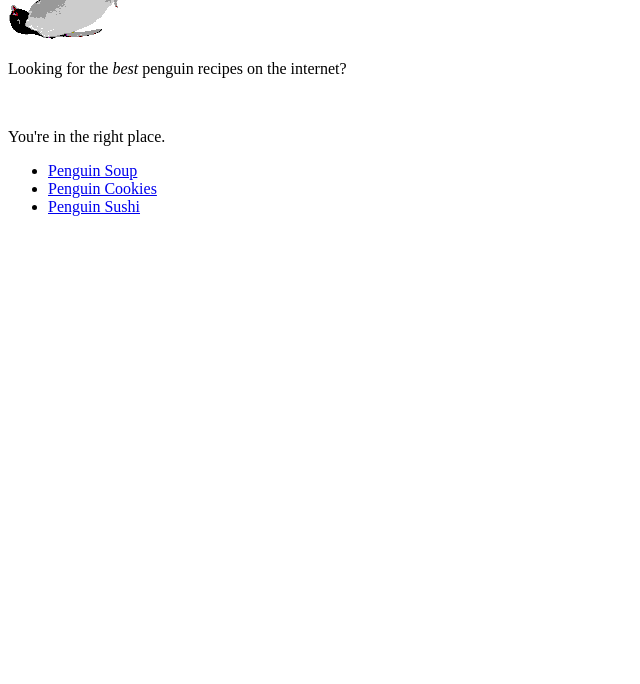
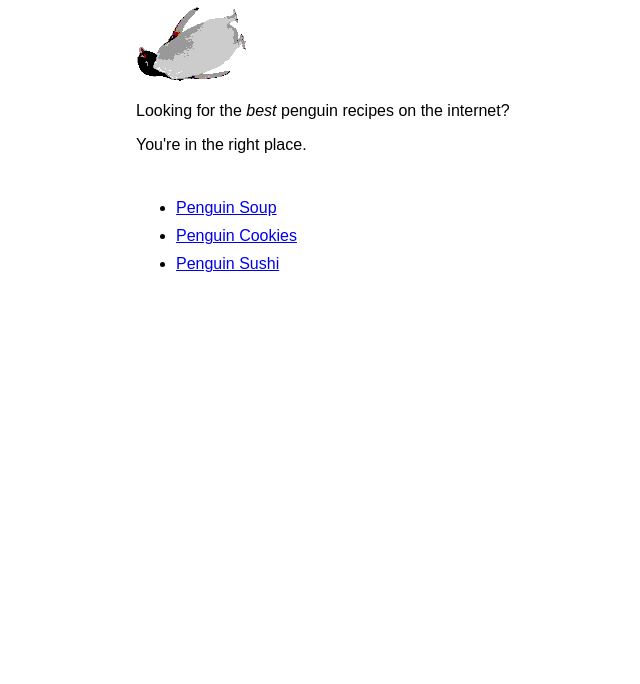
Before and after one commit to Mike-Morin/odin-recipes, a plain HTML site: page index.html in a window 1280 px wide. Shown: the part 116-800 px from the top of the page, without its empty margins (0-640 px from the left). Drawn offline with Linux system fonts and the light colour scheme.

Commit message:
Add basic CSS to pages, improve margins and font

```diff
--- a/index.html
+++ b/index.html
@@ -4,21 +4,22 @@
         <meta charset="UTF-8">
         <meta http-equiv="X-UA-Compatible" content="IE=edge">
         <meta name="viewport" content="width=device-width, initial-scale=1.0">
+        <link rel="stylesheet" href="style.css">
         <title>Odin Recipes</title>
     </head>
     <body>
+        <div class="description">
             <h1>Odin Recipes</h1>
             <img src="images/falling_penguin.png" alt="Penguin falling.">
-
             <p>Looking for the <em>best</em> penguin recipes on the internet?</p>
-    <br>
             <p>You're in the right place.</p>
+        </div>
+        <div class="page-links">
             <ul>
                 <li><a href="recipes/penguinsoup.html">Penguin Soup</a></li>
                 <li><a href="recipes/penguincookies.html">Penguin Cookies</a></li>
                 <li><a href="recipes/penguinsushi.html">Penguin Sushi</a></li>
             </ul>
-
-
+        </div>
     </body>
 </html>
--- /dev/null
+++ b/style.css
@@ -0,0 +1,20 @@
+ .description, .recipe-text, .page-links {
+    margin-left: 10vw;
+    font-family: "Arial", "Helvetica", sans-serif;
+}
+
+.page-links li {
+    padding-bottom: 10px;
+}
+
+body {
+    margin-top: 5vw;
+}
+
+.description, .image-box{
+    padding-bottom: 1vw;
+}
+
+ul, ol {
+    padding-bottom: 1vw;
+}
```
Also changed, not shown: recipes/penguincookies.html (+7 -1 lines), recipes/penguinsoup.html (+7 -1 lines), recipes/penguinsushi.html (+8 -1 lines). Lines whose indentation alone changed are shown as unchanged.
